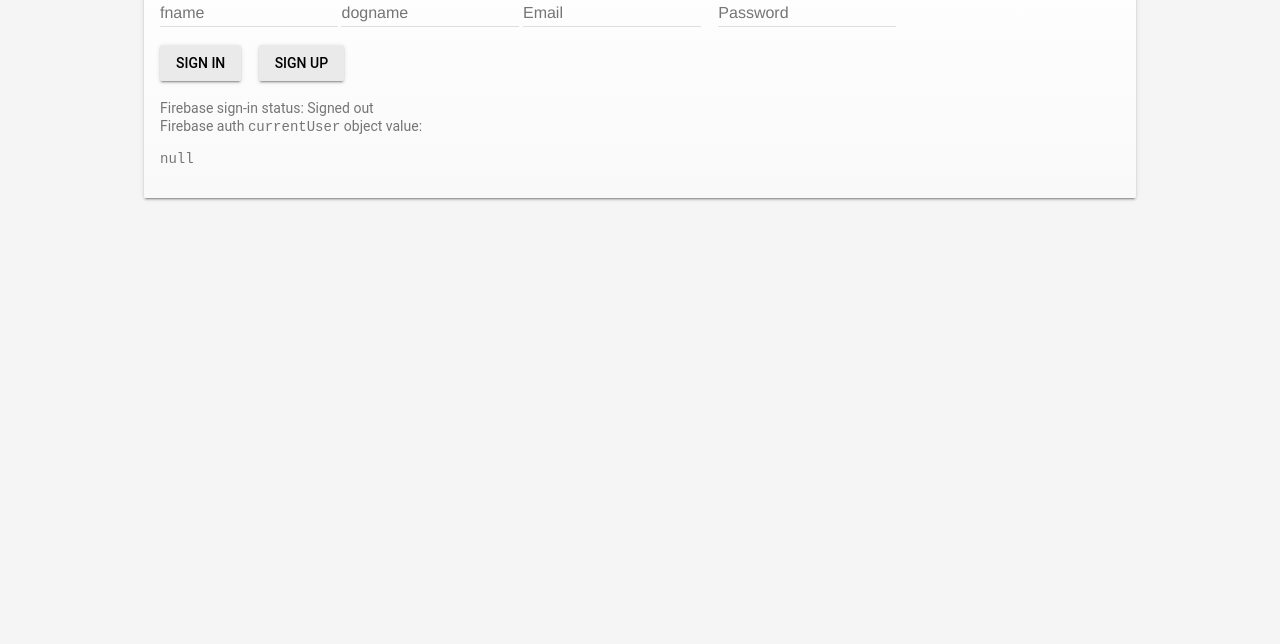
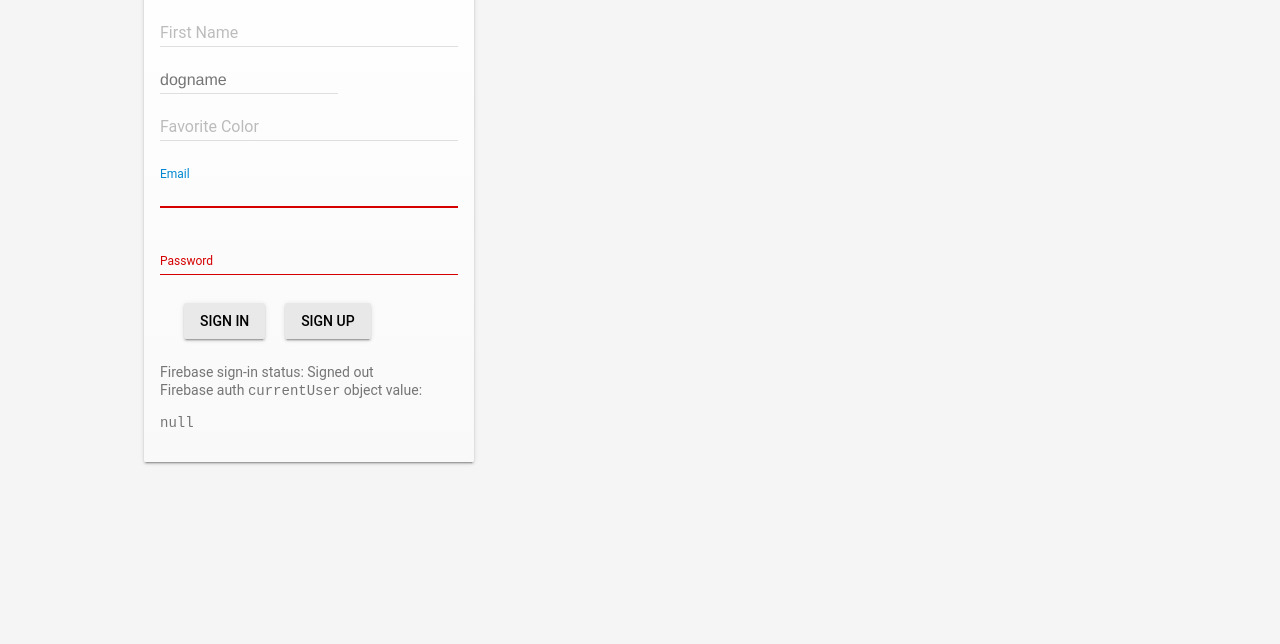
Before and after one commit to fab9/eventfire, a website: page src/signup.html in a window 1280 px wide. Shown: the part 156-800 px from the top of the page. Drawn offline with nearby package versions, Linux system fonts and the light colour scheme; no server answers.

Commit message:
Use material design for signup form

```diff
--- a/src/signup.html
+++ b/src/signup.html
@@ -43,11 +43,6 @@ limitations under the License.
 
     <script type="text/javascript">
 
-
-
-
-
-
       /**
        * Handles the sign in button press.
        */
@@ -59,8 +54,7 @@ limitations under the License.
         } else {
           var email = document.getElementById('email').value;
           var password = document.getElementById('password').value;
-                    var fname = document.getElementById('fname').value;
-                    var dogname = document.getElementById('dogname').value;
+
           if (email.length < 4) {
             alert('Please enter an email address.');
             return;
@@ -89,7 +83,6 @@ limitations under the License.
         }
         document.getElementById('quickstart-sign-in').disabled = true;
       }
-
 
 
       function handleSignUp() {
@@ -133,21 +126,19 @@ limitations under the License.
       }
 
 
-            function writeUserData(userId, fname, dogname) {
+      function writeUserData(userId) {
         var fname = document.getElementById('fname').value;
         var dogname = document.getElementById('dogname').value;
+        var favColor = document.getElementById('favColor').value;
         var email = document.getElementById('email').value;
 
         firebase.database().ref('users/' + userId).set({
           fname: fname,
           dogname: dogname,
+          favColor: favColor,
           email: email
         });
-                console.log("should have created a users node. user fname is " + fname);
-                console.log("user dogname is " + dogname);
       }
-
-
 
 
       /**
@@ -177,10 +168,8 @@ limitations under the License.
             var userId = uid;
             var fname = user.fname;
             var dogname = user.dogname;
+            var favColor = user.favColor;
             writeUserData(userId, fname, dogname);
-
-
-
 
 
             // [START_EXCLUDE silent]
@@ -188,15 +177,16 @@ limitations under the License.
             document.getElementById('quickstart-sign-in').textContent = 'Sign out';
             document.getElementById('quickstart-account-details').textContent = JSON.stringify({
               displayName: displayName,
+              fname: fname,
+              dogname: dogname,
+              favColor: favColor,
               email: email,
               emailVerified: emailVerified,
               photoURL: photoURL,
               isAnonymous: isAnonymous,
               uid: uid,
               refreshToken: refreshToken,
-                            providerData: providerData,
-                            fname: fname,
-                            dogname: dogname
+              providerData: providerData
             }, null, '  ');
             // [END_EXCLUDE]
           } else {
@@ -240,21 +230,43 @@ limitations under the License.
         <div class="mdl-cell mdl-cell--12-col mdl-cell--12-col-tablet mdl-grid">
 
           <!-- Container for the demo -->
-                    <div class="mdl-card mdl-shadow--2dp mdl-cell mdl-cell--12-col mdl-cell--12-col-tablet mdl-cell--12-col-desktop">
-                        <div class="mdl-card__title mdl-color--light-blue-600 mdl-color-text--white">
-                            <h2 class="mdl-card__title-text">Sign Up</h2>
+          <div class="mdl-cell mdl-cell--12-col mdl-cell--12-col-tablet mdl-cell--12-col-desktop">
+            <div class="demo-card-square mdl-card mdl-shadow--2dp">
+              <div class="mdl-card__title mdl-card--expand">
+                <h1 class="mdl-card__title-text">Sign Up</h1>
               </div>
               <div class="mdl-card__supporting-text mdl-color-text--grey-600">
-                            <!-- Name -->
-                            <input class="mdl-textfield__input" style="display:inline;width:auto;" type="text" id="fname" name="fname" placeholder="fname"/>
+
+                <!-- Name done-->
+                <div class="mdl-textfield mdl-js-textfield mdl-textfield--floating-label">
+                  <label class="mdl-textfield__label" for="fname">First Name</label>
+                  <input class="mdl-textfield__input" id="fname" name="fname"/>
+                </div>
+
                 <!-- Dog Name -->
                 <input class="mdl-textfield__input" style="display:inline;width:auto;" type="text" id="dogname" name="dogname" placeholder="dogname"/>
-                            <!-- Email -->
-                            <input class="mdl-textfield__input" style="display:inline;width:auto;" type="text" id="email" name="email" placeholder="Email"/>
-                            &nbsp;&nbsp;&nbsp;
-                            <!-- Password -->
-                            <input class="mdl-textfield__input" style="display:inline;width:auto;" type="password" id="password" name="password" placeholder="Password"/>
-                            <br/><br/>
+
+                <!-- Favorite Color done -->
+                <div class="mdl-textfield mdl-js-textfield mdl-textfield--floating-label">
+                  <label class="mdl-textfield__label" for="favColor">Favorite Color</label>
+                  <input class="mdl-textfield__input" id="favColor" name="favColor"/>
+                </div>
+
+                <!-- Email done -->
+                <div class="mdl-textfield mdl-js-textfield mdl-textfield--floating-label">
+                  <label class="mdl-textfield__label" for="email">Email</label>
+                  <input class="mdl-textfield__input" type="email" id="email" name="email" autofocus required autocomplete="email"/>
+                </div>
+
+                <!-- Password done -->
+                <div class="mdl-textfield mdl-js-textfield mdl-textfield--floating-label">
+                  <label class="mdl-textfield__label" for="password">Password</label>
+                  <input class="mdl-textfield__input" type="password" id="password" name="password" required autocomplete="new-password"/>
+                </div>
+
+                <!-- Buttons -->
+                <div class="mdl-card__supporting-text">
+                  <div class="mdl-card__actions">
                     <button disabled class="mdl-button mdl-js-button mdl-button--raised" id="quickstart-sign-in" name="signin">
                       Sign In
                     </button>
@@ -262,8 +274,9 @@ limitations under the License.
                     <button class="mdl-button mdl-js-button mdl-button--raised" id="quickstart-sign-up" name="signup">
                       Sign Up
                     </button>
-                            <br>
-                            <br>
+                  </div>
+                </div>
+
                 <!-- Container where we'll display the user details -->
                 <div class="quickstart-user-details-container">
                   Firebase sign-in status: <span id="quickstart-sign-in-status">Unknown</span>
@@ -272,7 +285,7 @@ limitations under the License.
                 </div>
               </div>
             </div>
-                    <!-- ssa -->
+          </div>
         </div>
       </main>
     </div>
```
Lines whose indentation alone changed are shown as unchanged.
